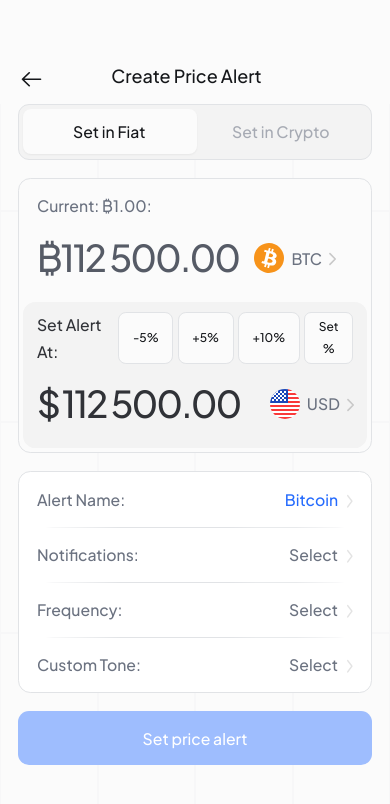
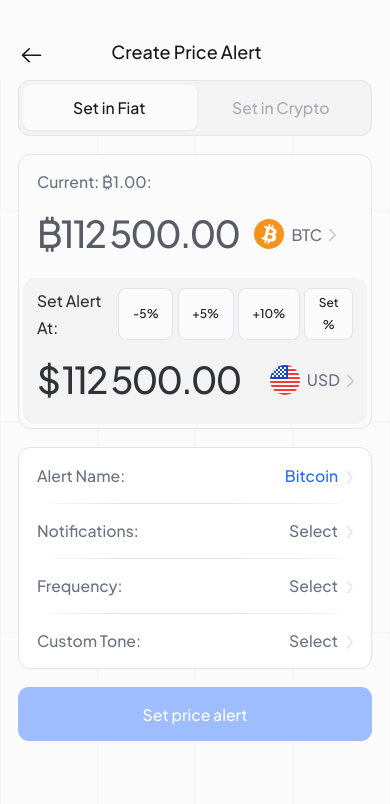
Before and after one commit to SalvSith/CryptoWatchrr, a React (Vite) app: page / in a window 390 px wide. Shown: the top 804 px of the page. Built offline with nearby package versions, Linux system fonts and the light colour scheme; the HTML template or start-up script is replaced by a standard one.

Commit message:
Reduce header padding by 50%
- Changed header top padding from pt-12 (48px) to pt-6 (24px)
- Improves mobile layout spacing while maintaining Dynamic Island support
- Better balanced header positioning

```diff
--- a/src/components/CreatePriceAlert.tsx
+++ b/src/components/CreatePriceAlert.tsx
@@ -154,7 +154,7 @@ const CreatePriceAlert: React.FC = () => {
       {/* Content Container */}
       <div className="relative z-10 flex flex-col">
         {/* Header */}
-        <div className="bg-bg-white/95 backdrop-blur-sm sticky top-0 z-20 pt-12">
+        <div className="bg-bg-white/95 backdrop-blur-sm sticky top-0 z-20 pt-6">
           <div className="flex items-center justify-between h-14 px-18 py-9">
             <button className="p-9 -m-9 hover:bg-gray-100 rounded-lg transition-colors">
               <img src={assets.iconArrowLeft} alt="Back" className="w-27 h-27" />
```
